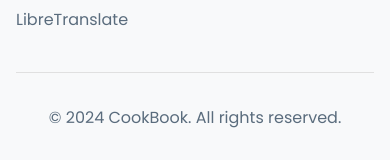
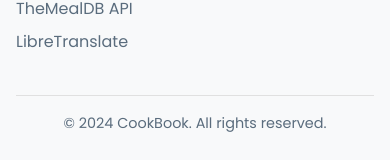
Before and after one commit to Mukesh258/CookBook, a React (Vite) app: page /recipe/1 in a window 390 px wide. Shown: the part 681-841 px from the top of the page. Built offline with nearby package versions, Linux system fonts and the light colour scheme; no server answers.

Commit message:
Implement media query for footer responsiveness
Add responsive styles for footer on small screens

```diff
--- a/src/components/Footer.css
+++ b/src/components/Footer.css
@@ -55,3 +55,14 @@
   border-top: 1px solid var(--border-color);
   color: var(--text-secondary);
 }
+
+@media (max-width: 480px) {
+  .footer {
+    padding: 1.5rem 0 0.75rem;
+  }
+
+  .footer-bottom {
+    padding-top: 1rem;
+    font-size: 0.9rem;
+  }
+}
```
